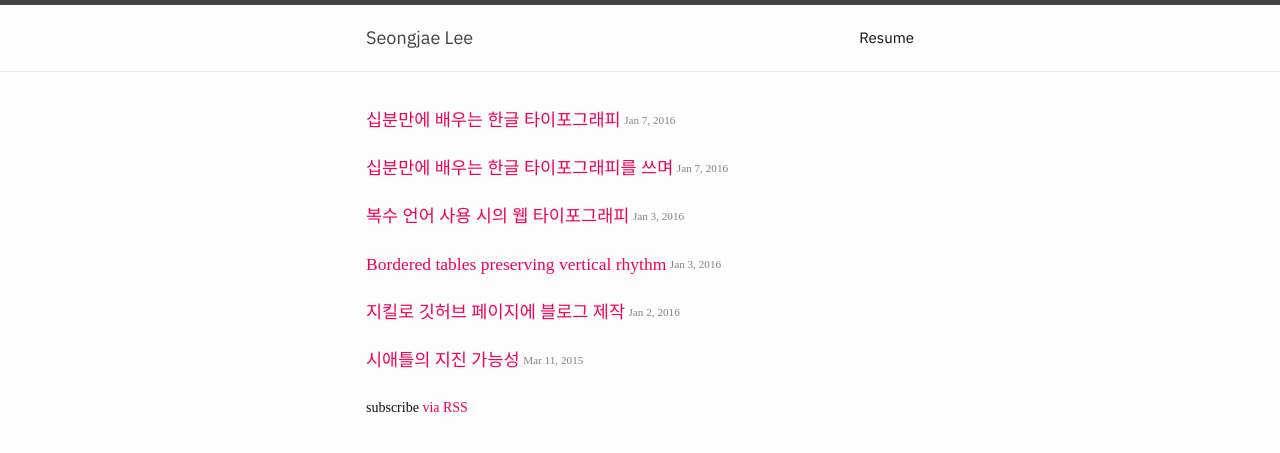
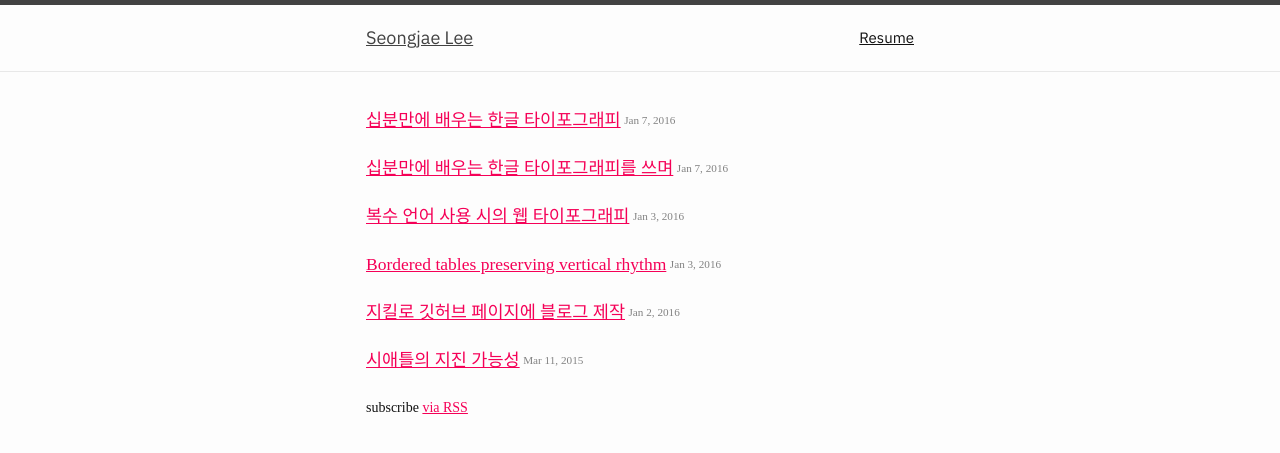
Before and after one commit to seongjaelee/seongjaelee.github.io, a Jekyll site: the page built from index.html, in a window 1280 px wide. Shown: the top 453 px of the page. Built offline with Jekyll 4.4.1, drawn with Linux system fonts in a browser that asks for light colours; nearby versions of some CDN libraries; some web fonts are replaced.

Commit message:
Make hyperlinks accessible by underlining all time

```diff
--- a/_sass/_base.scss
+++ b/_sass/_base.scss
@@ -134,11 +134,10 @@ h4 {
  */
 a {
     color: $brand-color;
-    text-decoration: none;
+    text-decoration: underline;
 
-    &:hover {
+    &:hover, &:focus {
         color: $text-color;
-        text-decoration: underline;
     }
 }
 
--- a/css/main.scss
+++ b/css/main.scss
@@ -63,7 +63,6 @@ $on-laptop:        600px;
     }
 }
 
-
 // Import partials from `sass_dir` (defaults to `_sass`)
 @import
         "base",
```
